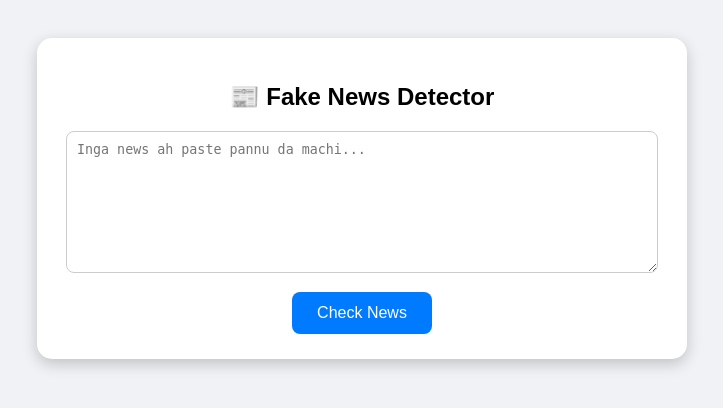
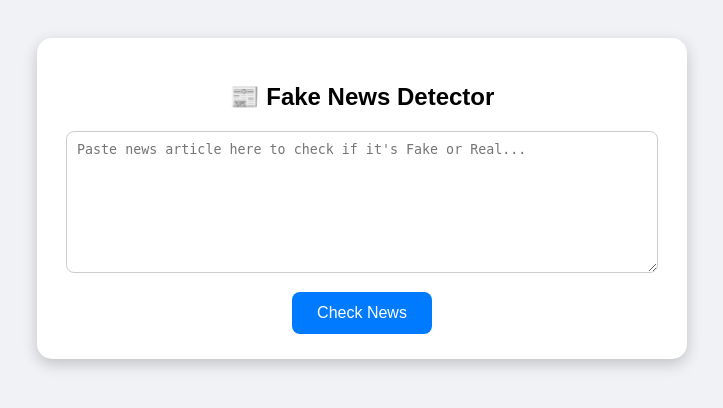
Before and after one commit to abinadha2007-prog/fake-news-detector, a Flask app: page / in a window 1280 px wide. Shown: the top 408 px of the page, without its empty margins (278-1001 px from the left). Run offline with Flask 3, Linux system fonts and the light colour scheme.

Commit message:
Update index.html

```diff
--- a/templates/index.html
+++ b/templates/index.html
@@ -16,7 +16,7 @@
     <div class="box">
         <h2>📰 Fake News Detector</h2>
         <form method="POST">
-            <textarea name="news" placeholder="Inga news ah paste pannu da machi...">{{ news_text }}</textarea><br>
+            <textarea name="news" placeholder="Paste news article here to check if it's Fake or Real...">{{ news_text }}</textarea><br>
             <button type="submit">Check News </button>
         </form>
 
```
